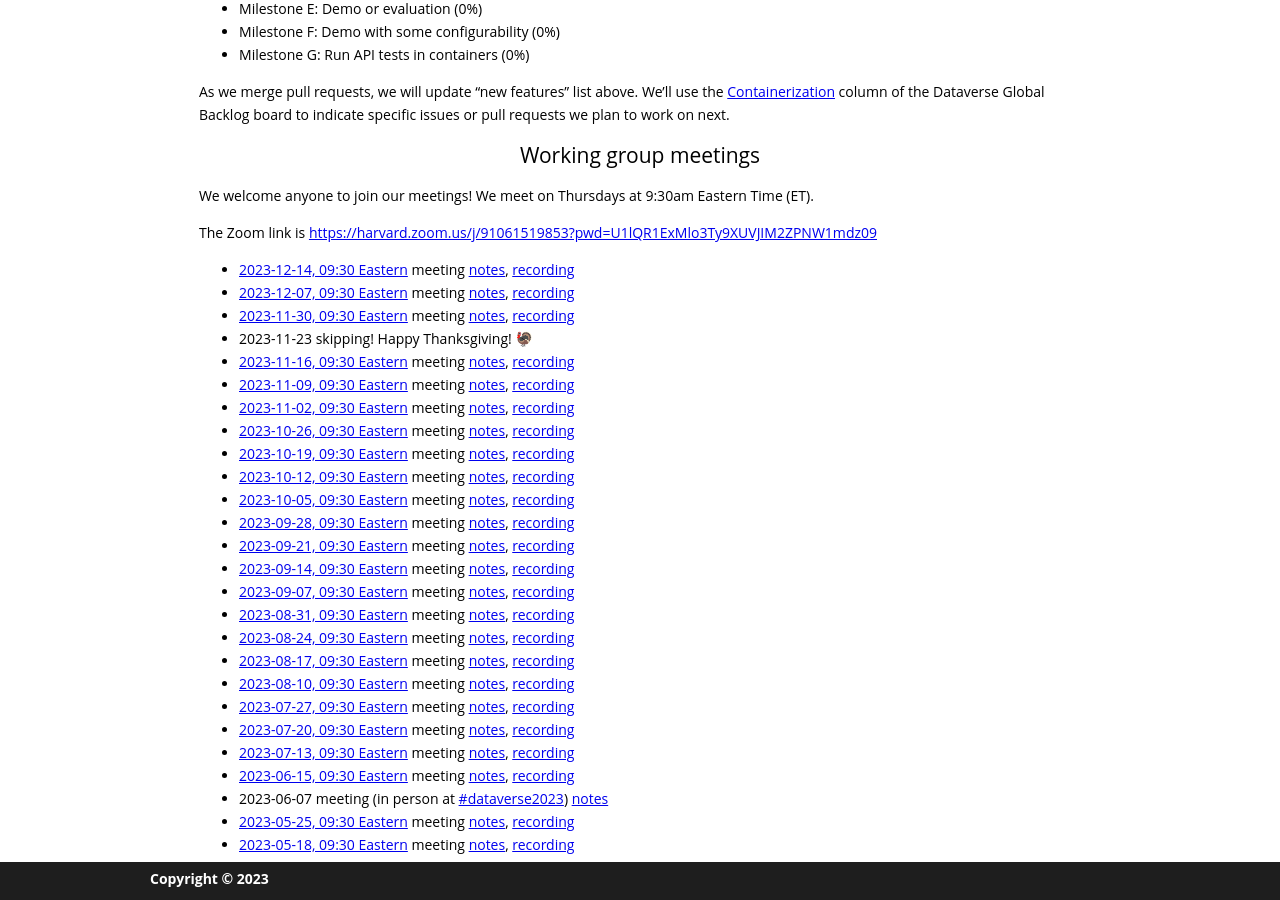
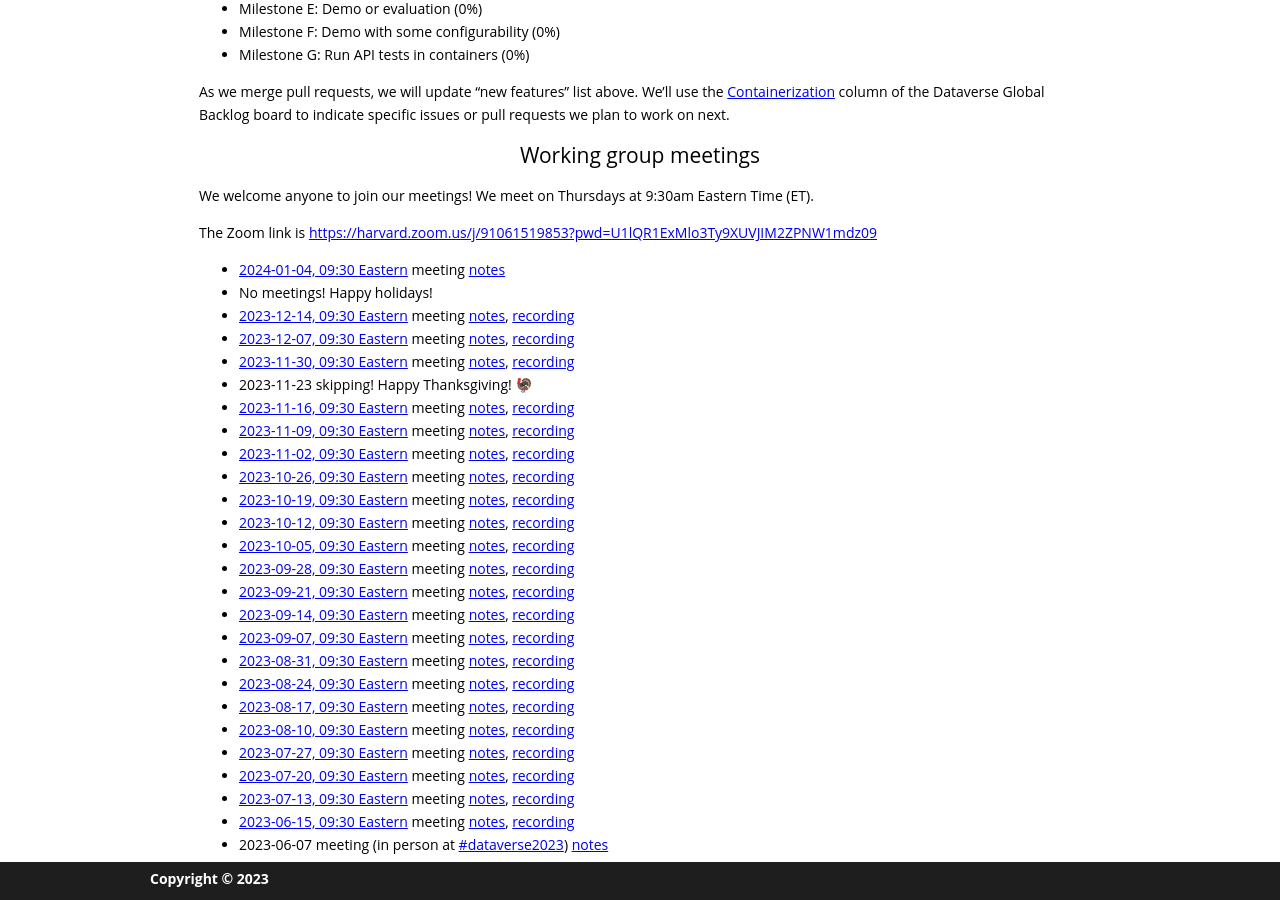
Before and after one commit to gdcc/ct.gdcc.io, a Jekyll site: the page built from index.md, in a window 1280 px wide and 900 px high, scrolled down 1634 px. Built offline with Jekyll 4.4.1, drawn with Linux system fonts in a browser that asks for light colours; our own code applies the rules of GitHub Pages for plain Markdown files.

Commit message:
next meeting. happy new year!

```diff
--- a/index.md
+++ b/index.md
@@ -59,6 +59,8 @@ We welcome anyone to join our meetings! We meet on Thursdays at 9:30am Eastern T
 
 The Zoom link is <https://harvard.zoom.us/j/91061519853?pwd=U1lQR1ExMlo3Ty9XUVJIM2ZPNW1mdz09>
 
+- [2024-01-04, 09:30 Eastern](https://time.is/compare/0930_4_Jan_2024_in_Boston) meeting [notes](https://docs.google.com/document/d/1qaThvkBeIEl4wHeyf3aCffWUtPXylaEv9nYG9gdpXFI/edit?usp=sharing)
+- No meetings! Happy holidays!
 - [2023-12-14, 09:30 Eastern](https://time.is/compare/0930_14_Dec_2023_in_Boston) meeting [notes](https://docs.google.com/document/d/1xU36giT0_85PlvIoGRWWaacJ2JQ5hyQYmifYmWfyGcQ/edit?usp=sharing), [recording](https://harvard.zoom.us/rec/share/-e5CHUCBg7STDie4RF7dFx-YHB74pYQewg6hzKUAuNFBTrD_S7UvH0WrlvZ95erw.eVB72Eyc16Y_kcHE)
 - [2023-12-07, 09:30 Eastern](https://time.is/compare/0930_7_Dec_2023_in_Boston) meeting [notes](https://docs.google.com/document/d/1Kk6oKaC2QErEVmuMYc6gTK6Qm7_n_9huiYMjlDRnAYs/edit?usp=sharing), [recording](https://harvard.zoom.us/rec/share/Rx4_3gqVQQhuR8X9Xjln3jrqh1JaJ7U1BAzi8ZuvUgk3obhW0r-XGnhmEhq-YwGn.tCApst97pPkRX8eK)
 - [2023-11-30, 09:30 Eastern](https://time.is/compare/0930_30_Nov_2023_in_Boston) meeting [notes](https://docs.google.com/document/d/1V4T2JA8O36PZEDLvnioaR06o7j5B_68cSrS09bte51Q/edit?usp=sharing), [recording](https://harvard.zoom.us/rec/share/ui9X5tNdAV98EzeL2JabCVdwkYD1OByxMhLL-SQuHRjvJW5sbLsH3VSiCV1AACzY.HQsZoympOEFykn2C)
```
